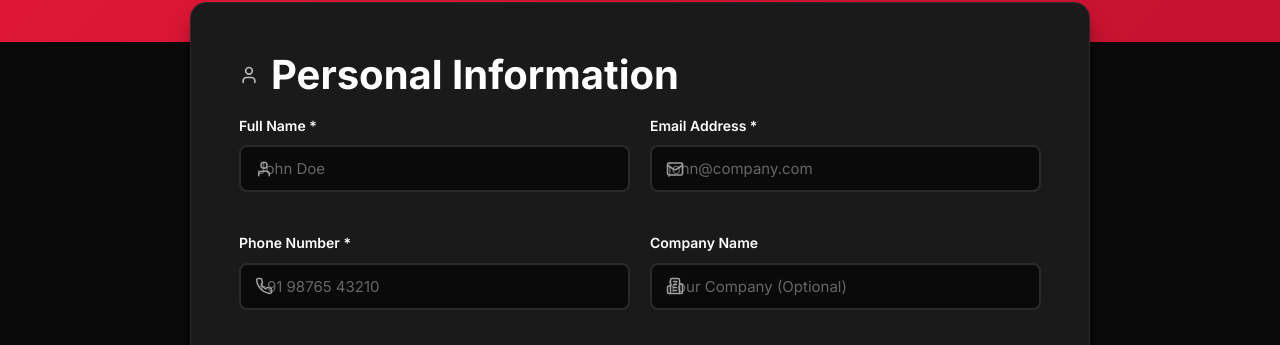
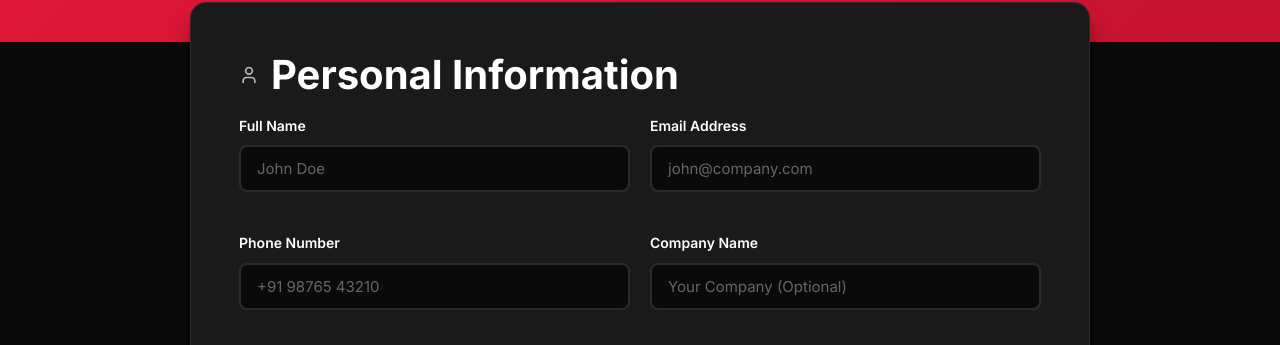
Before and after one commit to auraonsoftware-glitch/AURAONTECHNOLOGIES-, a React (Vite) app: page /quote in a window 1280 px wide. Shown: the part 315-660 px from the top of the page. Built offline with nearby package versions, Linux system fonts and the light colour scheme; no server answers.

Commit message:
Remove icons from form input fields

```diff
--- a/src/pages/Quote.css
+++ b/src/pages/Quote.css
@@ -127,7 +127,7 @@
 .form-group select,
 .form-group textarea {
   width: 100%;
-  padding: 14px 16px 14px 52px;
+  padding: 14px 16px;
   border: 2px solid var(--gray-800);
   border-radius: var(--radius-md);
   font-size: 0.9375rem;
--- a/src/pages/Quote.jsx
+++ b/src/pages/Quote.jsx
@@ -117,9 +117,8 @@ function Quote() {
             </h3>
             <div className="form-row">
               <div className="form-group">
-                <label htmlFor="name">Full Name *</label>
+                <label htmlFor="name">Full Name</label>
                 <div className="input-wrapper">
-                  <User size={18} className="input-icon" />
                   <input
                     type="text"
                     id="name"
@@ -133,9 +132,8 @@ function Quote() {
               </div>
 
               <div className="form-group">
-                <label htmlFor="email">Email Address *</label>
+                <label htmlFor="email">Email Address</label>
                 <div className="input-wrapper">
-                  <Mail size={18} className="input-icon" />
                   <input
                     type="email"
                     id="email"
@@ -151,9 +149,8 @@ function Quote() {
 
             <div className="form-row">
               <div className="form-group">
-                <label htmlFor="phone">Phone Number *</label>
+                <label htmlFor="phone">Phone Number</label>
                 <div className="input-wrapper">
-                  <Phone size={18} className="input-icon" />
                   <input
                     type="tel"
                     id="phone"
@@ -169,7 +166,6 @@ function Quote() {
               <div className="form-group">
                 <label htmlFor="company">Company Name</label>
                 <div className="input-wrapper">
-                  <Building2 size={18} className="input-icon" />
                   <input
                     type="text"
                     id="company"
```
